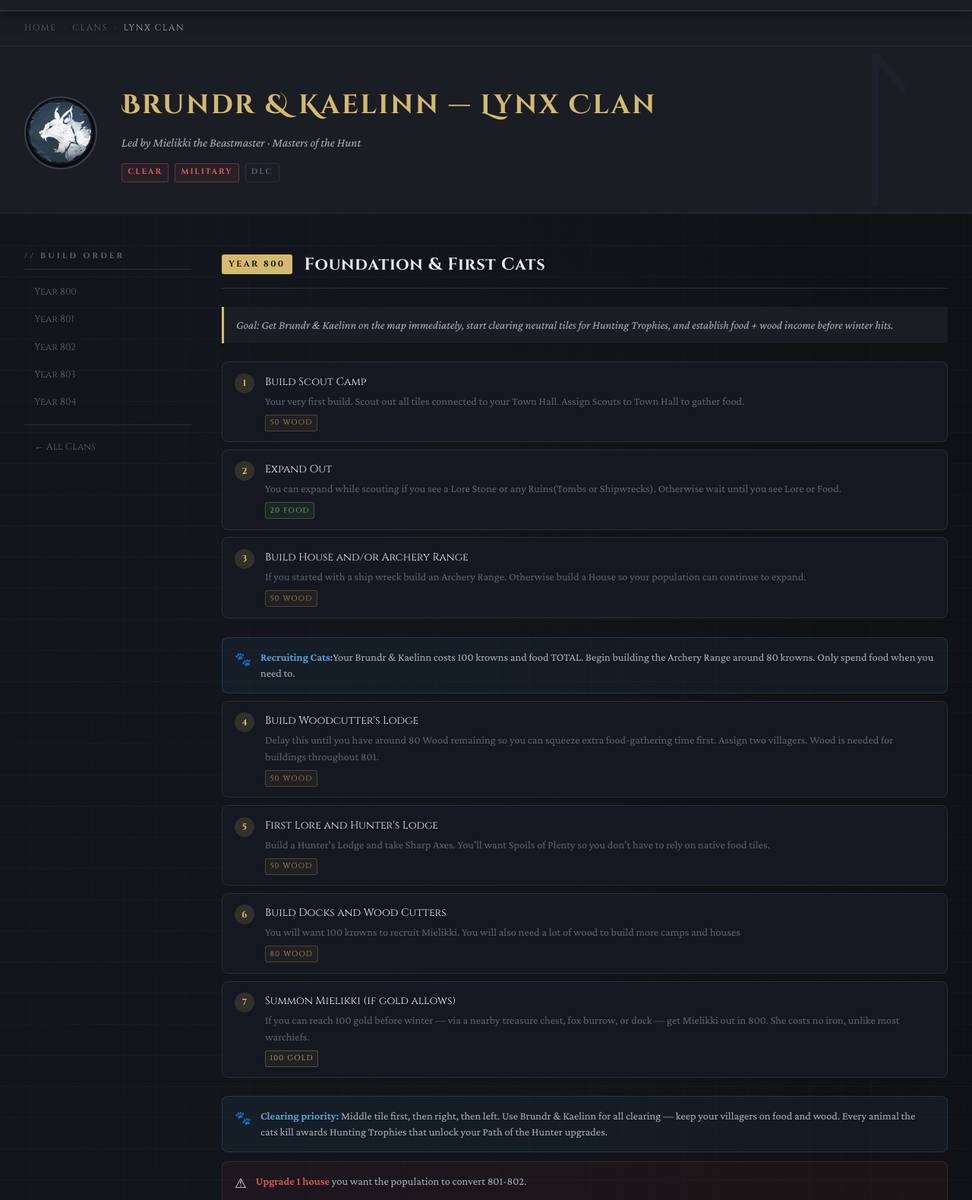
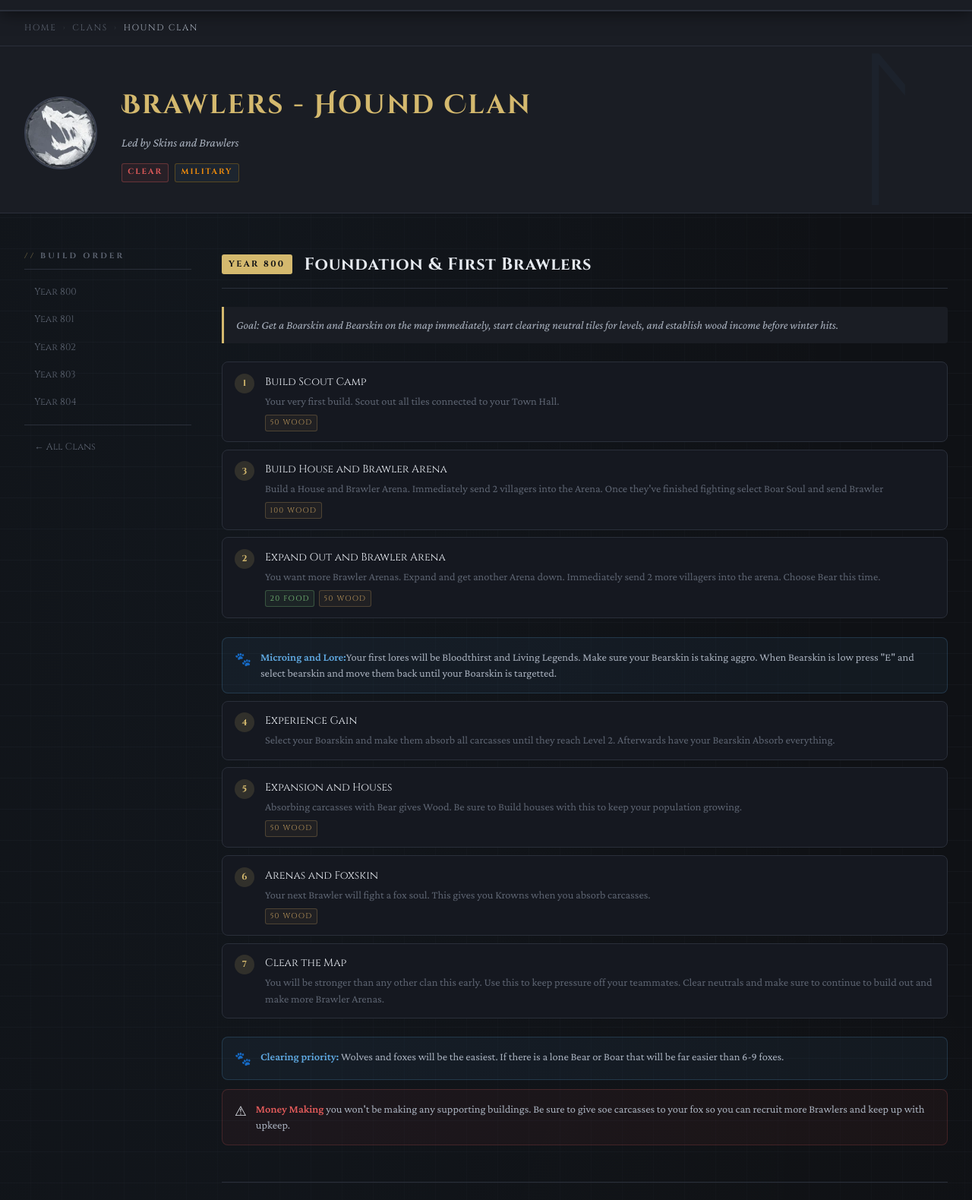
Before and after one commit to babyrandy/northgard-build-guide, a plain HTML site: page clans/hound.html in a window 1280 px wide. Shown: the part 52-1632 px from the top of the page at 76% size. Drawn offline with nearby package versions, Linux system fonts and the light colour scheme; a script that the page names is missing.

Commit message:
Updated Lynx, Hound, and Ox. Hound is the most built out guide.

```diff
--- a/clans/hound.html
+++ b/clans/hound.html
@@ -3,12 +3,12 @@
 <head>
   <meta charset="UTF-8">
   <meta name="viewport" content="width=device-width, initial-scale=1.0">
-  <meta name="description" content="Northgard Lynx Clan build guide - Year 800 to Year 804">
+  <meta name="description" content="Northgard Hound Clan build guide - Year 800 to Year 804">
   <link rel="stylesheet" href="../css/main.css">
   <script src="../js/interactions.js" defer></script>
-  <title>Lynx Clan Guide — Northgard Build Guide</title>
+  <title>Hound Clan Guide — Northgard Build Guide</title>
   <style>
-    /* ── Page-specific styles (lynx.html only) ─────────────────── */
+    /* ── Page-specific styles (hound.html only) ─────────────────── */
 
     /* Breadcrumb */
     .breadcrumb {
@@ -96,9 +96,8 @@
       border-radius: 3px;
       border: 1px solid;
     }
-    .tag-scout  { color: var(--clan-scout);  border-color: rgba(95,168,224,0.35);  background: rgba(95,168,224,0.07);  }
-    .tag-combat { color: var(--clan-combat); border-color: rgba(224,90,90,0.35);   background: rgba(224,90,90,0.07);   }
-    .tag-dlc    { color: var(--text-muted);  border-color: var(--border);          background: transparent;            }
+    .tag-clear  { color: var(--clan-combat);  border-color: rgba(224, 90, 90, 0.35); background: rgba(224, 90, 90, 0.07);}
+    .tag-military { color: var(--clan-military);  border-color: rgba(197, 138, 11, 0.35); background: rgba(95, 168, 224, 0.06);}
 
     /* Main layout */
     .guide-layout {
@@ -407,7 +406,7 @@
       <span class="sep">›</span>
       <a href="../index.html#clans">Clans</a>
       <span class="sep">›</span>
-      <span class="current">Lynx Clan</span>
+      <span class="current">Hound Clan</span>
     </div>
   </nav>
 
@@ -415,17 +414,16 @@
   <div class="clan-hero">
     <div class="container">
       <img
-        src="../assets/images/Lynx_round.webp"
-        alt="Lynx Clan"
+        src="../assets/images/Hound_round.webp"
+        alt="Hound Clan"
         class="clan-hero-img"
       >
       <div class="clan-hero-text">
-        <h1>Brundr &amp; Kaelinn — Lynx Clan</h1>
-        <p class="subtitle">Led by Mielikki the Beastmaster · Masters of the Hunt</p>
+        <h1>Brawlers - Hound Clan</h1>
+        <p class="subtitle">Led by Skins and Brawlers</p>
         <div class="clan-tags">
-          <span class="tag tag-combat">Clear</span>
-          <span class="tag tag-combat">Military</span>
-          <span class="tag tag-dlc">DLC</span>
+          <span class="tag tag-clear">Clear</span>
+          <span class="tag tag-military">Military</span>
         </div>
       </div>
     </div>
@@ -457,10 +455,10 @@
           <section class="year-section" id="y800">
             <div class="year-header">
               <span class="year-badge">Year 800</span>
-              <h2>Foundation &amp; First Cats</h2>
+              <h2>Foundation &amp; First Brawlers</h2>
             </div>
             <p class="year-goal">
-              Goal: Get Brundr &amp; Kaelinn on the map immediately, start clearing neutral tiles for Hunting Trophies, and establish food + wood income before winter hits.
+              Goal: Get a Boarskin and Bearskin on the map immediately, start clearing neutral tiles for levels, and establish wood income before winter hits.
             </p>
 
             <div class="build-steps">
@@ -468,51 +466,48 @@
                 <div class="step-num">1</div>
                 <div class="step-body">
                   <div class="step-title">Build Scout Camp</div>
-                  <div class="step-desc">Your very first build. Scout out all tiles connected to your Town Hall. Assign Scouts to Town Hall to gather food.</div>
+                  <div class="step-desc">Your very first build. Scout out all tiles connected to your Town Hall.</div>
                   <div class="step-cost">
                     <span class="chip chip-wood">50 Wood</span>
                   </div>
                 </div>
               </div>
               <div class="step">
-                <div class="step-num">2</div>
+                <div class="step-num">3</div>
                 <div class="step-body">
-                  <div class="step-title">Expand Out</div>
-                  <div class="step-desc">You can expand while scouting if you see a Lore Stone or any Ruins(Tombs or Shipwrecks). Otherwise wait until you see Lore or Food.</div>
+                  <div class="step-title">Build House and Brawler Arena</div>
+                  <div class="step-desc">Build a House and Brawler Arena. Immediately send 2 villagers into the Arena. Once they've finished fighting select Boar Soul and send Brawler</div>
                   <div class="step-cost">
-                    <span class="chip chip-food">20 Food</span>
+                    <span class="chip chip-wood">100 Wood</span>
                   </div>
                 </div>
               </div>
               <div class="step">
-                <div class="step-num">3</div>
+                <div class="step-num">2</div>
                 <div class="step-body">
-                  <div class="step-title">Build House and/or Archery Range</div>
-                  <div class="step-desc">If you started with a ship wreck build an Archery Range. Otherwise build a House so your population can continue to expand.</div>
+                  <div class="step-title">Expand Out and Brawler Arena</div>
+                  <div class="step-desc">You want more Brawler Arenas. Expand and get another Arena down. Immediately send 2 more villagers into the arena. Choose Bear this time.</div>
                   <div class="step-cost">
-                    <span class="chip chip-wood">50 Wood</span>
+                    <span class="chip chip-food">20 Food</span><span class="chip chip-wood">50 Wood</span>
                   </div>
                 </div>
               </div>
             <div class="tip">
               <div class="tip-icon">🐾</div>
-              <p><strong>Recruiting Cats:</strong>Your Brundr &amp; Kaelinn costs 100 krowns and food TOTAL. Begin building the Archery Range around 80 krowns. Only spend food when you need to.</p>
+              <p><strong>Microing and Lore:</strong>Your first lores will be Bloodthirst and Living Legends. Make sure your Bearskin is taking aggro. When Bearskin is low press "E" and select bearskin and move them back until your Boarskin is targetted.</p>
             </div>
               <div class="step">
                 <div class="step-num">4</div>
                 <div class="step-body">
-                  <div class="step-title">Build Woodcutter's Lodge</div>
-                  <div class="step-desc">Delay this until you have around 80 Wood remaining so you can squeeze extra food-gathering time first. Assign two villagers. Wood is needed for buildings throughout 801.</div>
-                  <div class="step-cost">
-                    <span class="chip chip-wood">50 Wood</span>
-                  </div>
+                  <div class="step-title">Experience Gain</div>
+                  <div class="step-desc">Select your Boarskin and make them absorb all carcasses until they reach Level 2. Afterwards have your Bearskin Absorb everything.</div>
                 </div>
               </div>
               <div class="step">
                 <div class="step-num">5</div>
                 <div class="step-body">
-                  <div class="step-title">First Lore and Hunter's Lodge</div>
-                  <div class="step-desc"> Build a Hunter's Lodge and take Sharp Axes. You'll want Spoils of Plenty so you don't have to rely on native food tiles.</div>
+                  <div class="step-title">Expansion and Houses</div>
+                  <div class="step-desc">Absorbing carcasses with Bear gives Wood. Be sure to Build houses with this to keep your population growing.</div>
                   <div class="step-cost">
                     <span class="chip chip-wood">50 Wood</span>
                   </div>
@@ -521,32 +516,29 @@
               <div class="step">
                 <div class="step-num">6</div>
                 <div class="step-body">
-                  <div class="step-title">Build Docks and Wood Cutters</div>
-                  <div class="step-desc">You will want 100 krowns to recruit Mielikki. You will also need a lot of wood to build more camps and houses</div>
+                  <div class="step-title">Arenas and Foxskin</div>
+                  <div class="step-desc">Your next Brawler will fight a fox soul. This gives you Krowns when you absorb carcasses.</div>
                   <div class="step-cost">
-                    <span class="chip chip-wood">80 Wood</span>
+                    <span class="chip chip-wood">50 Wood</span>
                   </div>
                 </div>
               </div>
               <div class="step">
                 <div class="step-num">7</div>
                 <div class="step-body">
-                  <div class="step-title">Summon Mielikki (if gold allows)</div>
-                  <div class="step-desc">If you can reach 100 gold before winter — via a nearby treasure chest, fox burrow, or dock — get Mielikki out in 800. She costs no iron, unlike most warchiefs.</div>
-                  <div class="step-cost">
-                    <span class="chip chip-gold">100 Gold</span>
-                  </div>
+                  <div class="step-title">Clear the Map</div>
+                  <div class="step-desc">You will be stronger than any other clan this early. Use this to keep pressure off your teammates. Clear neutrals and make sure to continue to build out and make more Brawler Arenas.</div>
                 </div>
               </div>
             </div>
 
             <div class="tip">
               <div class="tip-icon">🐾</div>
-              <p><strong>Clearing priority:</strong> Middle tile first, then right, then left. Use Brundr &amp; Kaelinn for all clearing — keep your villagers on food and wood. Every animal the cats kill awards Hunting Trophies that unlock your Path of the Hunter upgrades.</p>
+              <p><strong>Clearing priority:</strong> Wolves and foxes will be the easiest. If there is a lone Bear or Boar that will be far easier than 6-9 foxes.</p>
             </div>
             <div class="warn">
               <div class="tip-icon">⚠</div>
-              <p><strong>Upgrade 1 house</strong> you want the population to convert 801-802.</p>
+              <p><strong>Money Making</strong> you won't be making any supporting buildings. Be sure to give soe carcasses to your fox so you can recruit more Brawlers and keep up with upkeep.</p>
             </div>
           </section>
 
```
Also changed, not shown: clans/lynx.html (+1 -1 lines), clans/ox.html (+24 -29 lines).
